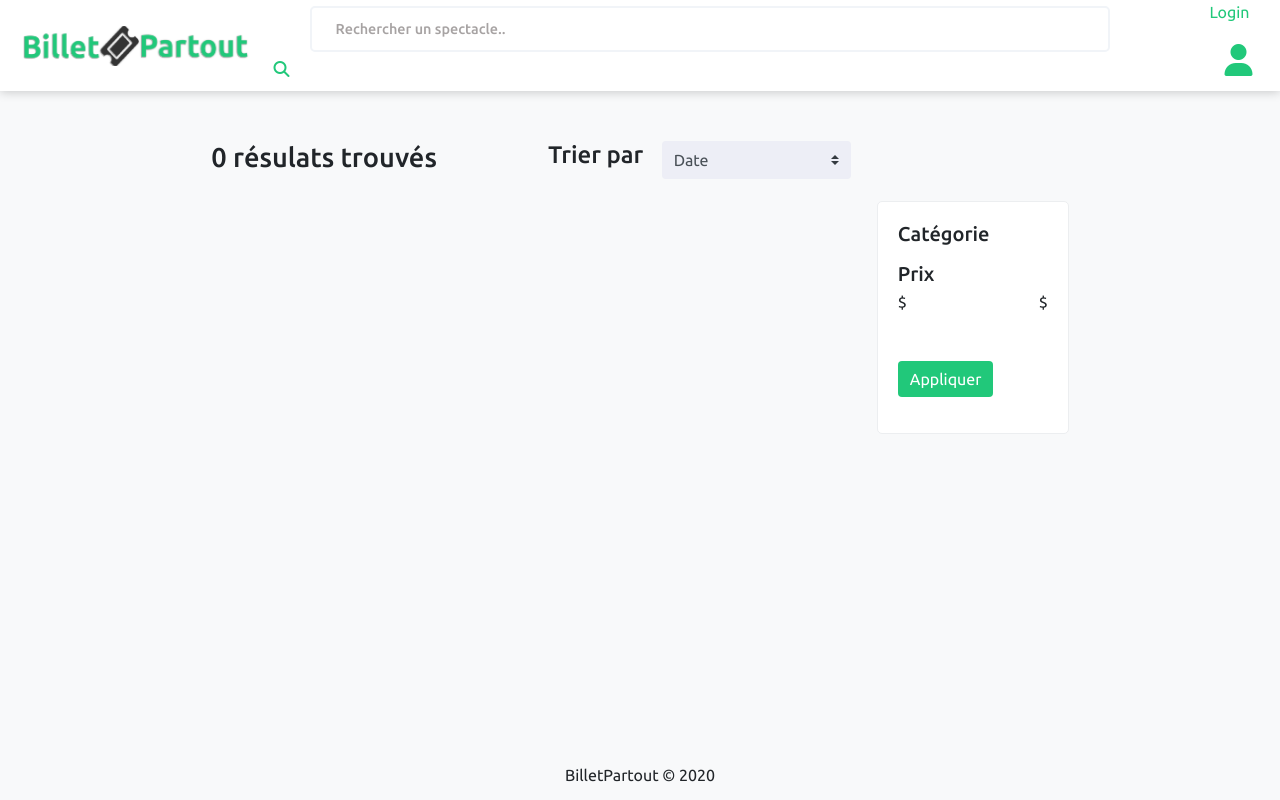
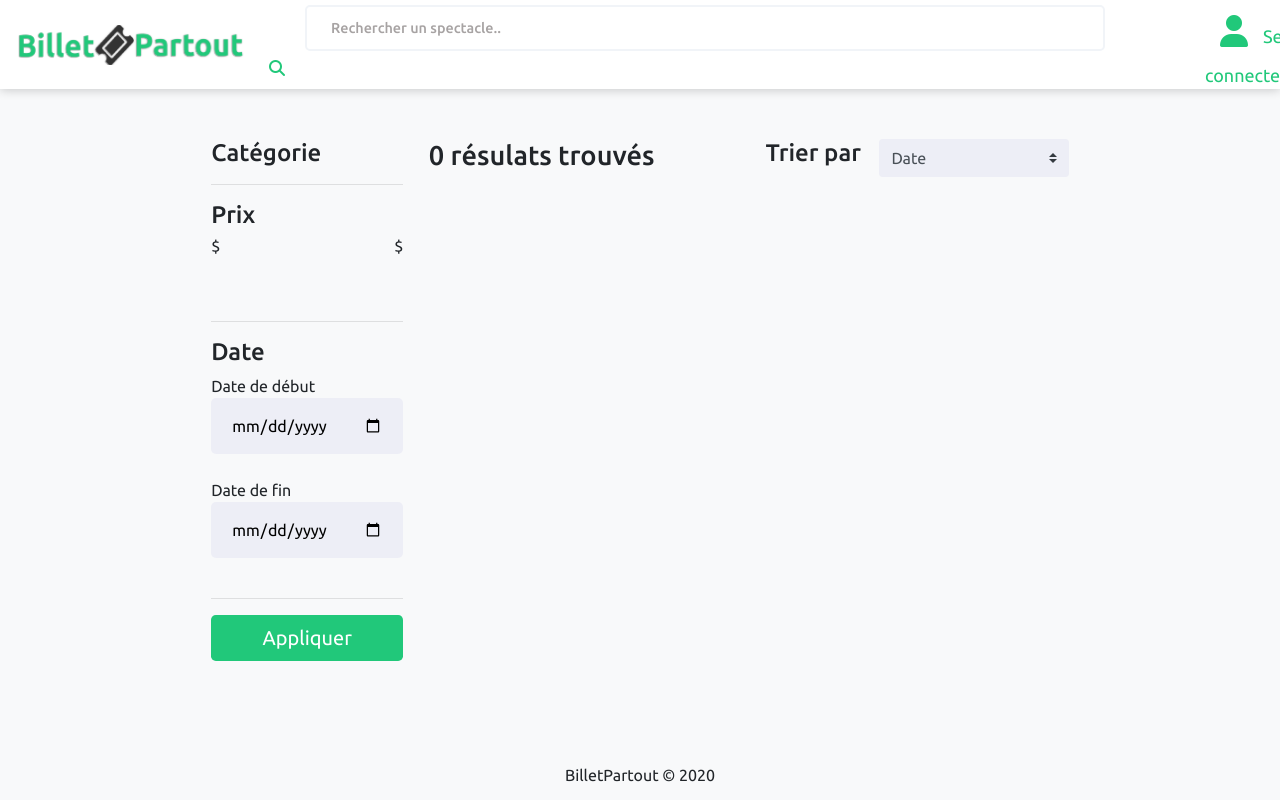
Before and after one commit to blaizeff/BilletPartout, a PHP site: page /show/list in a window 1280 px wide. Run offline with PHP 8.4, Linux system fonts and the light colour scheme; data that the repository does not hold is empty; some libraries are stand-ins or nearby versions.

Commit message:
ajout des filtres

```diff
--- a/library/Components.php
+++ b/library/Components.php
@@ -67,11 +67,11 @@ class Components
     }
 
     //Change Multiple keys in a sub array
-    public static function change_arrayKeys($data,$new_keys)
+    public static function change_arrayKeys($data, $new_keys)
     {
         $result = array();
         foreach ($data as $row) {
-            foreach($new_keys as $key => $value) {
+            foreach ($new_keys as $key => $value) {
                 $row = self::change_key($row, $key, $value);
             }
             $result[] = $row;
@@ -135,25 +135,31 @@ class Components
     }
 
     //echo nothing if value is undefined
-    public static function dataValExist($data,$value)
+    public static function dataValExist($data, $value)
     {
-        echo array_key_exists($value,$data) ? $value : "";
+        echo array_key_exists($value, $data) ? $value : "";
     }
-    public static function showFilterOptions() {
+    public static function showFilterOptions()
+    {
         echo '<select onchange="location = this.value" class="form-control customSelect custom-select">
-                <option '.self::filterSelected('').' value="list?'.(self::addGetInUrl("search")).'&order=">Date</option>
-                <option '.self::filterSelected('nameA-Z').' value="list?'.(self::addGetInUrl("search")).'&order=nameA-Z">Nom A-Z</option>
-                <option '.self::filterSelected('nameZ-A').' value="list?'.(self::addGetInUrl("search")).'&order=nameZ-A">Nom Z-A</option>
+                <option ' . self::filterSelected('') . ' value="list?'.self::buildGetURL('search','').'">Date</option>
+                <option ' . self::filterSelected('nameA-Z') ." value=list?".self::buildGetURL('order','nameA-Z'). '>Nom A-Z</option>
+                <option ' . self::filterSelected('nameZ-A') ." value=list?".self::buildGetURL('order','nameZ-A'). '>Nom Z-A</option>
             </select>';
     }
-    private static function filterSelected($value) {
-        if (isset($_GET['order']) && $_GET['order'] == $value){
+    private static function filterSelected($value)
+    {
+        if (isset($_GET['order']) && $_GET['order'] == $value) {
             return 'selected=""';
         }
     }
 
-    private static function addGetInUrl($get){
-        return (isset($_GET[$get]) ? "$get=".$_GET[$get] : "");
+    public static function buildGetURL($key,$value)
+    {
+        $query = $_GET;
+        unset($query['url']);
+        $query[$key] =$value ;
+        return http_build_query($query);
     }
     public static function showMenuCategory()
     {
@@ -163,7 +169,7 @@ class Components
         $html = "";
         $categories = $show->getAllCategory();
         foreach ($categories as $item) {
-            $html .= "<a href=list?".(self::addGetInUrl("search")).'&'.(self::addGetInUrl("order")).'&category='.$item["id"].">".$item["value"] . "</a>";
+            $html .= "<a style='font-size:18' href=list?" . self::buildGetURL('category',$item['id']) .">" . $item["value"] . "</a>";
         }
         return $html;
     }
--- a/library/PageFrame.php
+++ b/library/PageFrame.php
@@ -22,16 +22,17 @@ class PageFrame
                 {
                     echo('
                     <div class="dropdown">
-                    <button class="btn btn-primary dropdown-toggle" type="button" data-toggle="dropdown" style="background-color:white; border:white">
-                    <t class="login" id="login" style="color:#A7A3A3">' . $_SESSION["user"]["nomClient"] . '<i class="profileIcon fas fa-user"></i></t>
-                    <span class="caret"></span></button>
+                    <button class="btn dropdown-toggle" type="button" data-toggle="dropdown" style="background-color:white; border:white">
+                    <a class="login" id="login"><i class="profileIcon fas fa-user"></i>' . $_SESSION["user"]["nomClient"] . '</a>
+                    <span class="caret"></span>
+                    </button>
                     <ul class="dropdown-menu">
                         <li><a href="/profile/homepage" class="dropdown_text">Profile</a></li>
                         <li><a href="/profile/logout" class="dropdown_text">Logout</a></li>
                     </ul></div>');
 
                 }
-                else{ echo('<a class="login" id="login" href="/profile/login">Login<i class="profileIcon fas fa-user"></i></a>'); }
+                else{ echo('<a class="login" id="login" href="/profile/login"><i class="profileIcon fas fa-user"></i>Se connecter</a>'); }
                 //(isset($_SESSION["user"]) ? $_SESSION["user"]["nomClient"] : '') old in-line code by max
                 //ajouter un drop down pour profile/logout si user est logged in sinon diriger vers la page de login
                 //<t class="login" id="login" style="color:#A7A3A3">' . $_SESSION["user"]["nomClient"] . '<i class="profileIcon fas fa-user"></i></t></div>
--- a/public/css/MasterStyle.css
+++ b/public/css/MasterStyle.css
@@ -86,7 +86,6 @@ footer {
 }
 
 .profileIcon {
-    margin: 5px 15px 0 0;
     font-size: 32px;
     padding: 15px;
     border-radius: 1em;
@@ -165,10 +164,21 @@ header {
     border: 2px solid rgb(220, 220, 220);
 }
 
+.login {
+    font-size: 18;
+    padding: 0;
+    color: #21c87a !important
+}
+
+.dropdown-toggle:focus {
+    box-shadow: none;
+}
+
+.login:hover,
 .login:hover * {
     transition: all .2s ease-in-out;
     background-color: rgba(255, 255, 255, .2);
-    color: #333;
+    color: #9d9da3 !important;
 }
 
 input::placeholder {
--- a/public/css/homePage.css
+++ b/public/css/homePage.css
@@ -200,8 +200,12 @@
             background-color: #21c87a;
         }
 
+        .show {
+            border-radius: 0 !important;
+        }
+
         .profileIcon {
-            margin: 15px 15px 0 0;
+            margin: 0;
             font-size: 32px;
             transition: all .2s ease-in-out;
             padding: 15px;
--- a/public/css/list.css
+++ b/public/css/list.css
@@ -14,7 +14,7 @@
 }
 
 .listingContainer:hover {
-    background-color: #f8f9fa;
+    background-color: #edeef6;
 }
 
 .listContainers {
@@ -42,13 +42,11 @@
 }
 
 #filter {
+    top: 120px;
+    position: sticky;
     width: 15vw;
-    margin-left: 2vw;
-    background-color: white;
+    margin-right: 2vw;
     height: 100%;
-    padding: 20px;
-    margin-top: 60px;
-    border: 1px solid rgb(236, 238, 240);
     border-radius: 5px;
 }
 
--- a/public/js/slider.js
+++ b/public/js/slider.js
@@ -7,19 +7,23 @@ $('.slider').each(function(e) {
 
     let svg = document.createElementNS('http://www.w3.org/2000/svg', 'svg');
     svg.setAttribute('viewBox', '0 0 ' + width + ' 83');
+    const urlParams = new URLSearchParams(window.location.search);
+    const minPrice = Number.isInteger(parseInt(urlParams.get('minPrice'))) ? urlParams.get('minPrice') : 0;
+    const maxPrice = Number.isInteger(parseInt(urlParams.get('maxPrice'))) ? urlParams.get('maxPrice') : 500;
 
     slider.html(svg);
     slider.append($('<div>').addClass('active').html(svg.cloneNode(true)));
 
     slider.slider({
         range: true,
-        values: [0, 500],
+        values: [minPrice, maxPrice],
         min: 0,
         step: 5,
         minRange: 20,
         max: 500,
         create(event, ui) {
-
+            console.log(minPrice);
+            this.values = [20, 40];
             slider.find('.ui-slider-handle').append($('<div />'));
 
             $(slider.data('value-0')).html(slider.slider('values', 0).toString().replace(/\B(?=(\d{3})+(?!\d))/g, '&thinsp;'));
--- a/views/show/eventInfo.php
+++ b/views/show/eventInfo.php
@@ -9,6 +9,7 @@
     $artist = $data['artist'];
     //$venueName = $data['venueName'];
     $venueAddress = $data['venueLocation'];
+    $venue = $data['venueName'];
     $categoryName = "Categorie";
     $months = [
         0 => "Janvier",
@@ -145,7 +146,7 @@
                 <h2><?php echo $date." &bull; ".$time ?></h2>
                 <h4><?php echo $artist ?></h4>
                 <div>
-                    <a class="aVenue" href="#moreInfoContainer"><h3><i class="smallIcon fas fa-map-marker-alt"></i>Centre Bell</h3></a>
+                    <a class="aVenue" href="#moreInfoContainer"><h3><i class="smallIcon fas fa-map-marker-alt"></i><?php echo $venue ?></h3></a>
                 </div>
                 <a class="aBuyButton" href="#extraContainer"><div class="buyButton">Acheter Billets</div></a>
             </div>
--- a/views/show/list.php
+++ b/views/show/list.php
@@ -7,7 +7,48 @@
     <link rel="stylesheet" href="/public/css/slider.css">
 
     <div class="listContainers">
+        <form id="filter" class="form-group" action="./list" method="get">
+            <input type="hidden" name="search" value="<?php echo isset($_GET['search']) ? $_GET['search'] : ''; ?>">
+            <input type="hidden" name="category" value="<?php echo isset($_GET['category']) ? $_GET['category'] : ''; ?>">
+            <textarea style="display:none;" type="hidden" class="first" name="minPrice"></textarea>
+            <textarea style="display:none;" type="hidden" class="second" name="maxPrice"></textarea>
+            <input type="hidden" name="order" value="<?php echo isset($_GET['order']) ? $_GET['order'] : ''; ?>">
+            <div class="form-group">
+                <h4 class="mb-1">Catégorie
+                    <?php
+                    if (isset($_GET["category"]) && $_GET["category"] != "")
+                    echo '<a style="font-size:18" href="list?'.Components::buildGetURL('category','')."\"><i style='color:#21c87a' class='far fa-times-circle'></i></a>"; ?>
+                </h4>
+                <div id="cat">
+                    <?php echo Components::showMenuCategory() ?>
+                </div>
+            </div>
+            <hr>
+            <div>
+                <h4 class="mb-1">Prix</h4>
+                <div class="values" style="display: flex;justify-content: space-between;">
+                    <div><span class="first"></span>$</div>
+                    <div><span class="second"></span>$</div>
+                </div>
 
+
+                <div class="slider" data-value-0=".first" data-value-1=".second" data-range=".third"></div>
+                <br>
+            </div>
+            <hr>
+            <div>
+                <h4>Date</h4>
+                Date de début
+                <input type="date" name="startDate" class="custominput" style="width: 100%;border-radius:5px">
+                <br><br>
+                Date de fin
+                <input type="date" name="endDate" class="custominput" style="width: 100%;border-radius:5px">
+            </div>
+            <br>
+            <hr>
+            <button type="submit" class="btn btn-lg btn-block btn-primary green">Appliquer</button>
+
+        </form>
 
         <div id="list">
             <div style="display: flex;justify-content: space-between;">
@@ -29,25 +70,7 @@
             </table>
         </div>
 
-        <div id="filter">
-            <div class="form-group">
-                <h5 class="mb-1">Catégorie</h5>
-                <div id="cat">
-                    <?php echo Components::showMenuCategory() ?>
-                </div>
-            </div>
 
-            <form class="form-group">
-                <h5 class="mb-1">Prix</h5>
-                <div class="values" style="display: flex;justify-content: space-between;">
-                    <div><span id="first"></span>$</div>
-                    <div><span id="second"></span>$</div>
-                </div>
-                <div class="slider" data-value-0="#first" data-value-1="#second" data-range="#third"></div>
-                <br>
-                <button type="submit" class="btn btn-small  btn-primary green">Appliquer</button>
-            </form>
-        </div>
     </div>
 </div>
 <script type="text/javascript" src="/public/js/slider.js"></script>
```
Also changed, not shown: controllers/ProfileController.php (+5 -3 lines).
